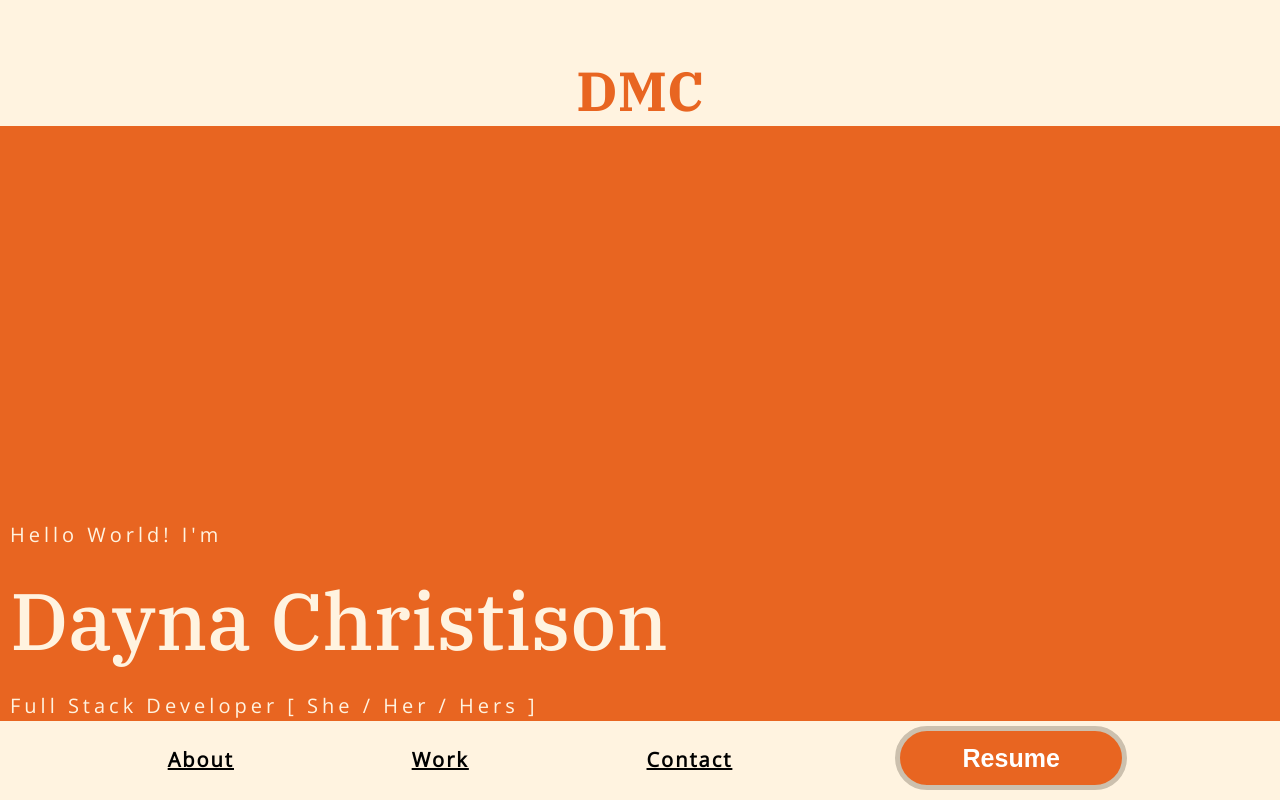
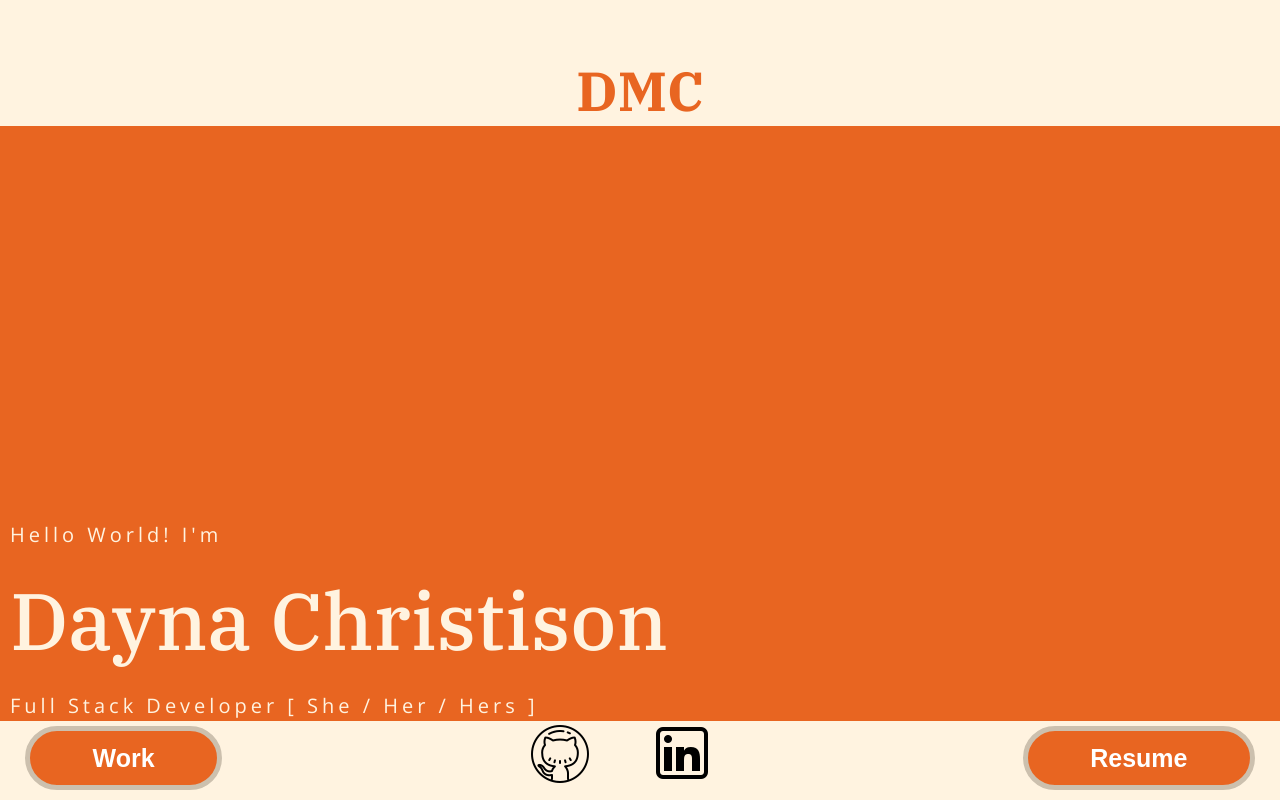
Before and after one commit to runnndmc/dmc-portfolio, a React (Create React App) app: page / in a window 1280 px wide. Shown: the top 800 px of the page. Built offline with nearby package versions, Linux system fonts and the light colour scheme; a web font is replaced by a local one.

Commit message:
nav updated

```diff
--- a/src/components/project.css
+++ b/src/components/project.css
@@ -4,7 +4,6 @@
   align-items: flex-start;
   background-color: white;
   border: 1px solid #e86521;
-  box-shadow: 5px 0px 10px 0px #ccc0ae;
   z-index: 1;
   width: 40%;
   margin: 50px;
--- a/src/shared/nav/Nav.jsx
+++ b/src/shared/nav/Nav.jsx
@@ -6,18 +6,36 @@ const Nav = () => {
   return (
     <div className="nav">
       <ul className="nav-bar">
-        <a href="#about" className="tag">
-           About
+        <a href="#work">
+          <button className="work-link">Work</button>
         </a>
+        <div className="connect-icons">
+        <a
+          href="https://github.com/runnndmc"
+          target="_blank"
+          rel="noopener noreferrer"
+          className="tag"
 
-        <a href="#work" className="tag">
-          Work
+        >
+          <img
+            className="github-icon"
+            src="../contact-icons/github.png"
+            alt="github-icon"
+          />
         </a>
-
-        <a href="#contact" className="tag">
-          Contact
+        <a
+          href="https://www.linkedin.com/in/daynachristison/"
+          target="_blank"
+          rel="noopener noreferrer"
+          className="tag"
+        >
+          <img
+            className="linkedin-icon"
+            src="../contact-icons/linkedin.png"
+            alt="LinkedIn-icon"
+          />
         </a>
-
+        </div>
         <a
           href="https://drive.google.com/file/d/1k_wNLq3TvGvQ8nmJBkKg7FrS1E7YoiGu/view?usp=sharing"
           target="_blank"
--- a/src/shared/nav/nav.css
+++ b/src/shared/nav/nav.css
@@ -6,13 +6,15 @@
   z-index: 1;
   border-top: 0.01em solid #e86521;
 }
+
 .nav-bar {
   display: flex;
-  justify-content: space-evenly;
-  align-items: baseline;
-  margin: 0 auto;
-  padding: 5px 5px 3em 5px;
+  justify-content: space-between;
+  align-items: center;
+  margin: -6px 5px 5px 5px;
+  padding: 5px 20px 2em 20px;
 }
+
 button {
   background-color: #e86521;
   border-radius: 3em;
@@ -24,13 +26,18 @@ button {
   border: 5px solid #ccc0ae;
   font-size: 25px;
   transition: all 0.3s ease-in-out;
+  cursor: pointer;
 }
 
 button:hover {
   background-color: #ffffff;
   color: #e86521;
 }
-
+.connect-icons{
+  width: 20%;
+  display: flex;
+  justify-content: space-around;
+}
 .tag {
   margin: 0 5px;
   color: #000000;
@@ -38,8 +45,9 @@ button:hover {
   letter-spacing: 0.1em;
   transition: all 0.3s ease-in-out;
   font-weight: 600;
-  padding: 0 10px;
+  padding: 3px;
 }
+
 .tag:hover {
   background-color: #e86521;
   color: #fff3e0;
```
